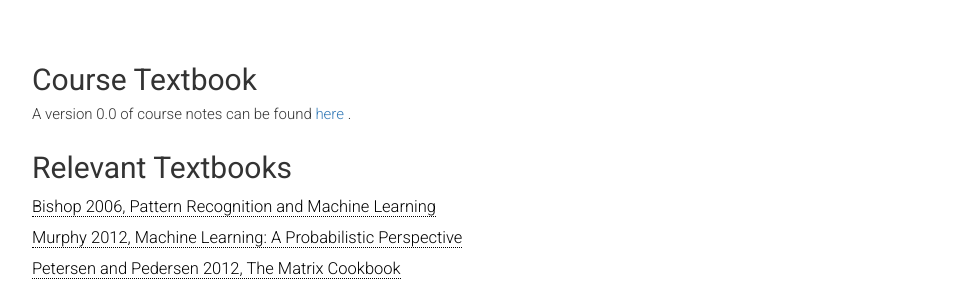
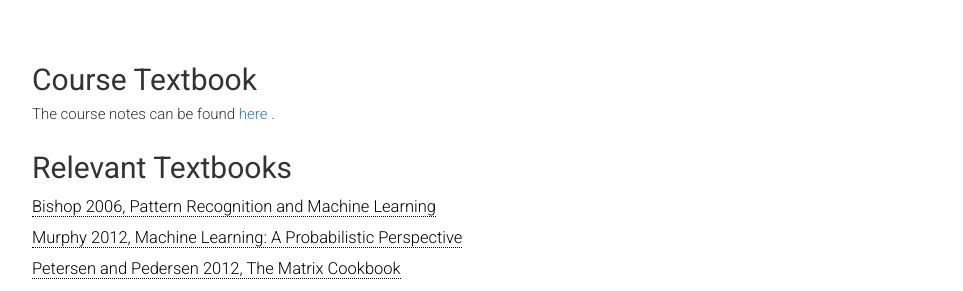
Before and after one commit to harvard-ml-courses/cs181-web, a Jekyll site: the page built from resources.html, in a window 1280 px wide. Shown: the part 198-489 px from the top of the page, without its empty margins (158-1121 px from the left). Built offline with Jekyll 4.4.1, drawn with Linux system fonts in a browser that asks for light colours.

Commit message:
Update resources.html

```diff
--- a/resources.html
+++ b/resources.html
@@ -8,7 +8,7 @@ weight: 0
     <div class="main">
         <h2 class="title">Course Textbook</h2>
         <p>
-            A version 0.0 of course notes can be found
+            The course notes can be found
             <a href="https://github.com/harvard-ml-courses/cs181-textbook/blob/master/Textbook.pdf" target="_blank">
                 here
             </a>.
```
